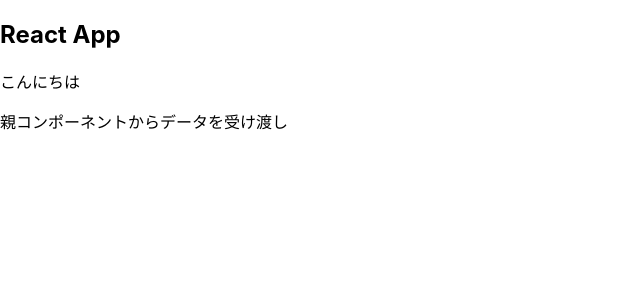
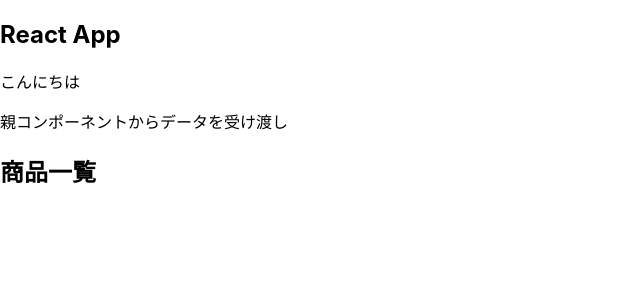
Before and after one commit to yse-yoo/react_samples_2022, a React (Create React App) app in the folder react_sample1/: page / in a window 1280 px wide. Shown: the top 300 px of the page, without its empty margins (0-640 px from the left). Built offline with nearby package versions, Linux system fonts and the light colour scheme; the HTML template or start-up script is replaced by a standard one.

Commit message:
add function component

```diff
--- a/react_sample1/src/App.js
+++ b/react_sample1/src/App.js
@@ -1,15 +1,21 @@
 import './App.css';
 import './Message';
 import Message from './Message';
+import ItemList from './ItemList';
 
 
+var message= "親コンポーネントからデータを受け渡し";
+
 function App() {
+
   return (
     <div classname="app">
         <h2>React App</h2>
         <p>こんにちは</p>
 
-        <Message message="親コンポーネントからデータを受け渡し" />
+        <Message message={message} />
+
+        <ItemList />
     </div>
   );
 }
--- /dev/null
+++ b/react_sample1/src/ItemList.js
@@ -0,0 +1,9 @@
+import React from 'react'
+
+export default function ItemList() {
+  return (
+    <div>
+        <h2>商品一覧</h2>
+    </div>
+  )
+}
```
